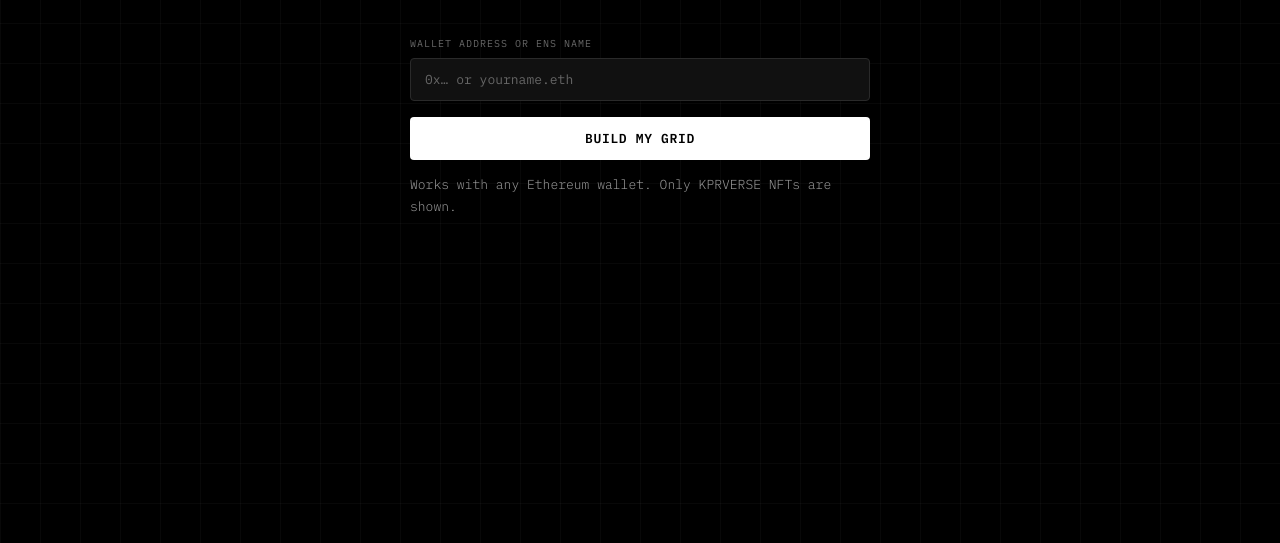
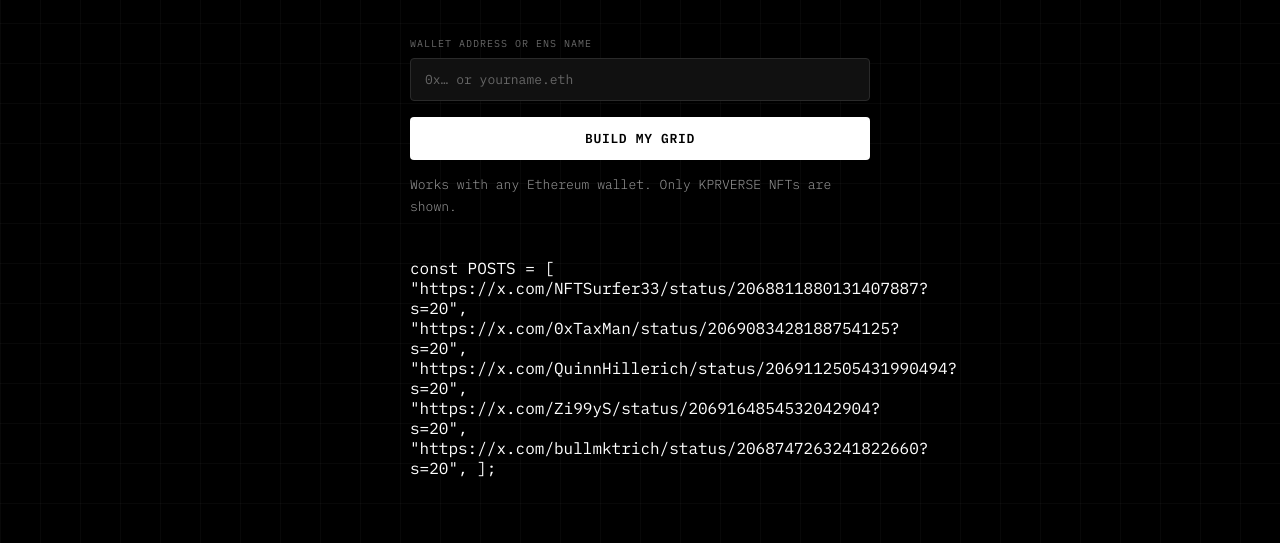
Before and after one commit to Bullmktrich/kprverse-gallery, a website: page index.html in a window 1280 px wide. Shown: the part 257-800 px from the top of the page. Drawn offline with Linux system fonts and the light colour scheme.

Commit message:
Update index.html

```diff
--- a/index.html
+++ b/index.html
@@ -189,6 +189,13 @@
       <button class="btn-primary" id="go-btn" onclick="buildGrid()">Build my grid</button>
       <div id="err" class="error-msg"></div>
       <p class="setup-note">Works with any Ethereum wallet. Only KPRVERSE NFTs are shown.</p>
+     const POSTS = [
+  "https://x.com/NFTSurfer33/status/2068811880131407887?s=20",
+  "https://x.com/0xTaxMan/status/2069083428188754125?s=20",
+  "https://x.com/QuinnHillerich/status/2069112505431990494?s=20",
+  "https://x.com/Zi99yS/status/2069164854532042904?s=20",
+  "https://x.com/bullmktrich/status/2068747263241822660?s=20",
+];
     </div>
   </div>
 
```
